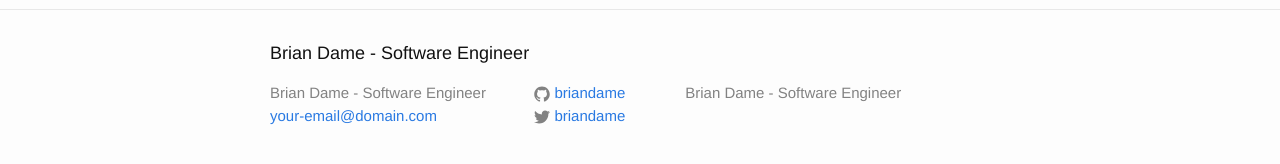
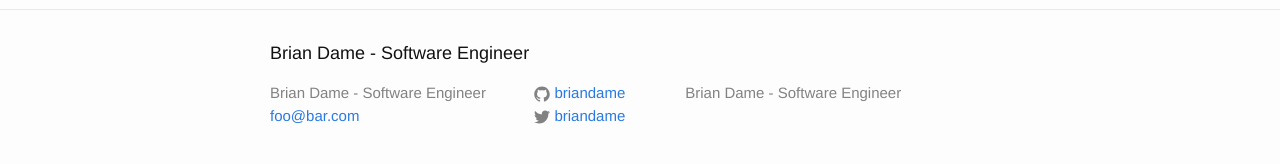
Before and after one commit to briandame/briandame.github.io, a Jekyll site: the page built from about.md, in a window 1280 px wide. Shown: the part 341-505 px from the top of the page. Built offline with Jekyll 4.4.1, drawn with Linux system fonts in a browser that asks for light colours.

Commit message:
Changed email address

```diff
--- a/_config.yml
+++ b/_config.yml
@@ -1,6 +1,6 @@
 # Site settings
 title: Brian Dame - Software Engineer
-email: your-email@domain.com
+email: foo@bar.com
 description: > # this means to ignore newlines until "baseurl:"
   Brian Dame - Software Engineer
 baseurl: "" # the subpath of your site, e.g. /blog/
```
